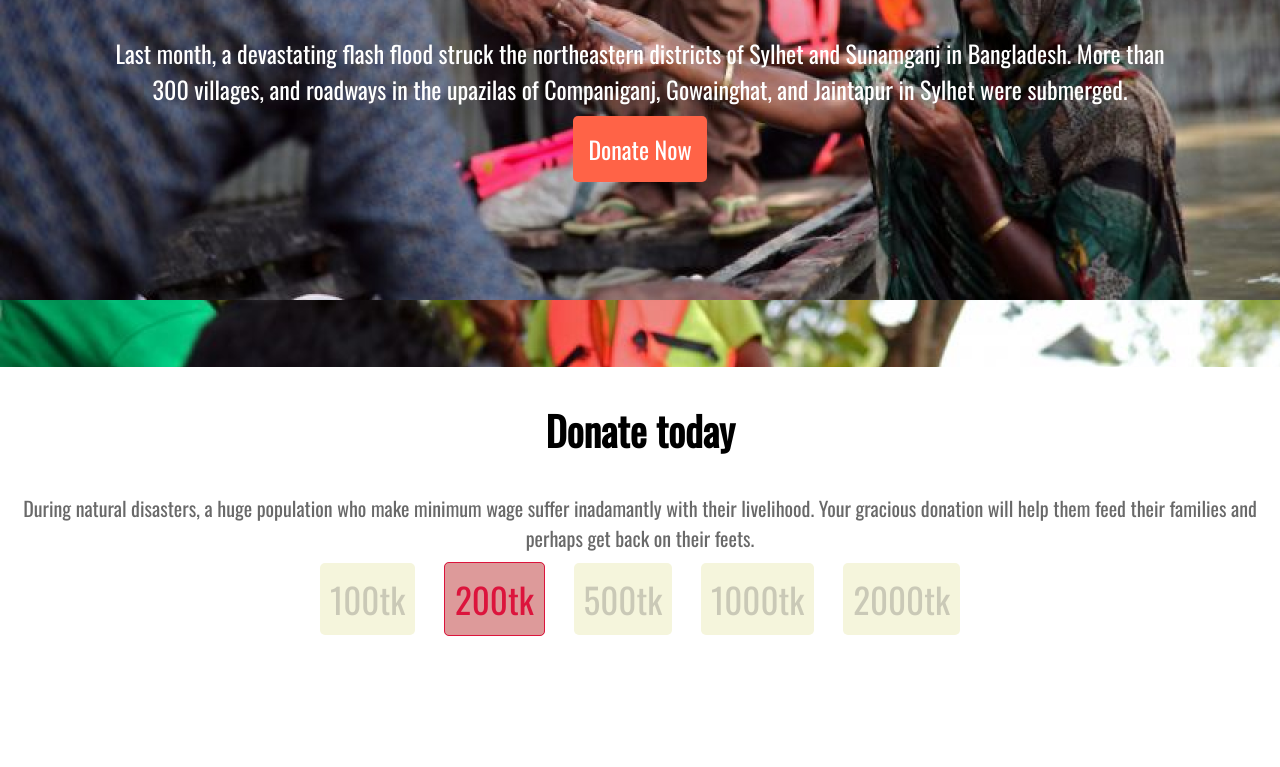
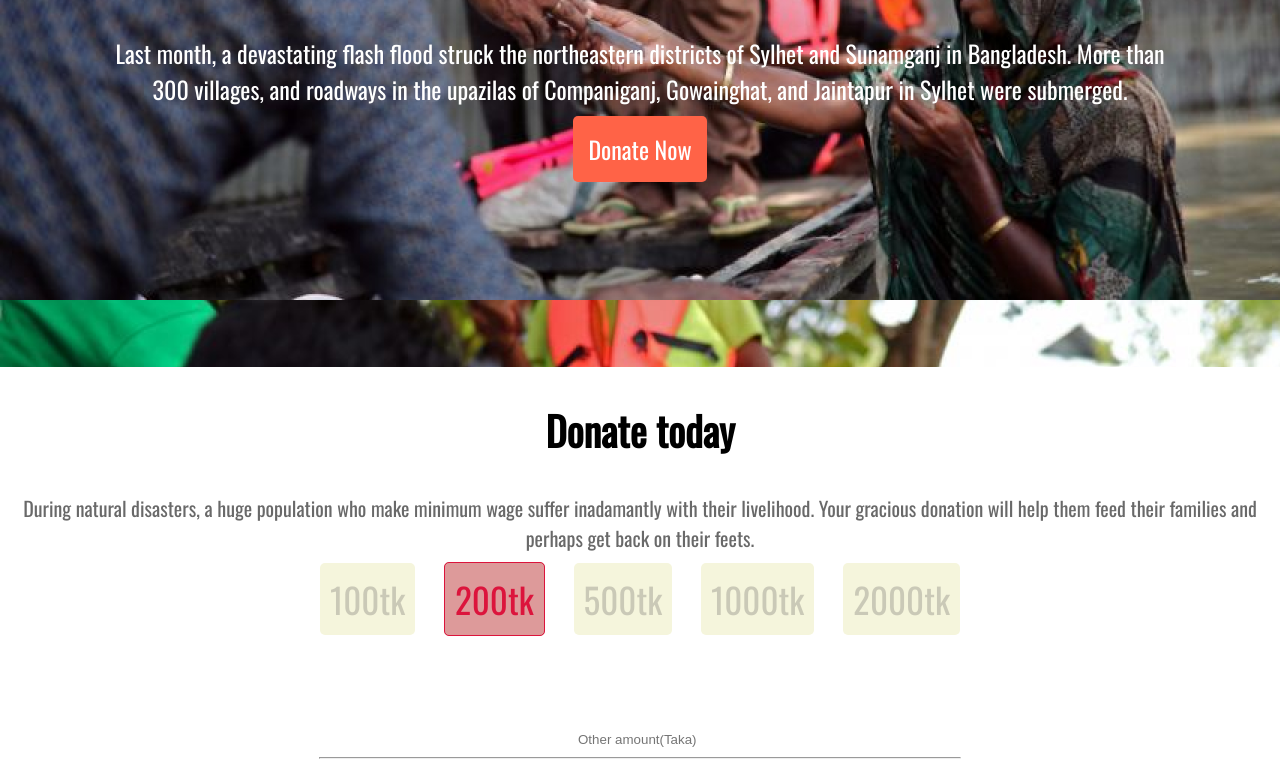
Before and after one commit to Ehsanchy56/Assignment-1, a plain HTML site: page index.html in a window 1280 px wide. Shown: the part 369-1136 px from the top of the page. Before the commit the page ends 1005 px from the top, so only its background shows below. Drawn offline with nearby package versions, Linux system fonts and the light colour scheme.

Commit message:
4th commit

```diff
--- a/index.html
+++ b/index.html
@@ -27,10 +27,16 @@
 
             <div><a class="link-button2" href="https://donately.com/">100tk</a></div>
             <div><a class="link-button2 link-button3" href="https://donately.com">200tk</a></div>
-             <div><a class="link-button2" href="https://donately.com">500tk</a></div>
-             <div> <a class="link-button2" href="https://donately.com">1000tk</a></div>
-             <div><a class="link-button2" href="https://donately.com">2000tk</a></div>
+            <div><a class="link-button2" href="https://donately.com">500tk</a></div>
+            <div> <a class="link-button2" href="https://donately.com">1000tk</a></div>
+            <div><a class="link-button2" href="https://donately.com">2000tk</a></div>
             </div>
+            <div>
+                <input class="input1" type="text"  placeholder="Other amount(Taka)">
+                <hr>
+
+            </div>
+
 
 
 
--- a/style.css
+++ b/style.css
@@ -39,6 +39,7 @@ h2{
     display: flex;
     justify-content: space-between;
     margin-inline: 25%;
+    margin-bottom: 100px;
 }
 .link-button2{
     font-size: 35px;
@@ -53,3 +54,12 @@ h2{
     color: crimson;
     border: solid 1px crimson;
 }
+.input1{
+    margin-left: 45%;
+  width: 50%;
+border: none;
+
+}
+hr{
+    width: 50%;
+}
```
